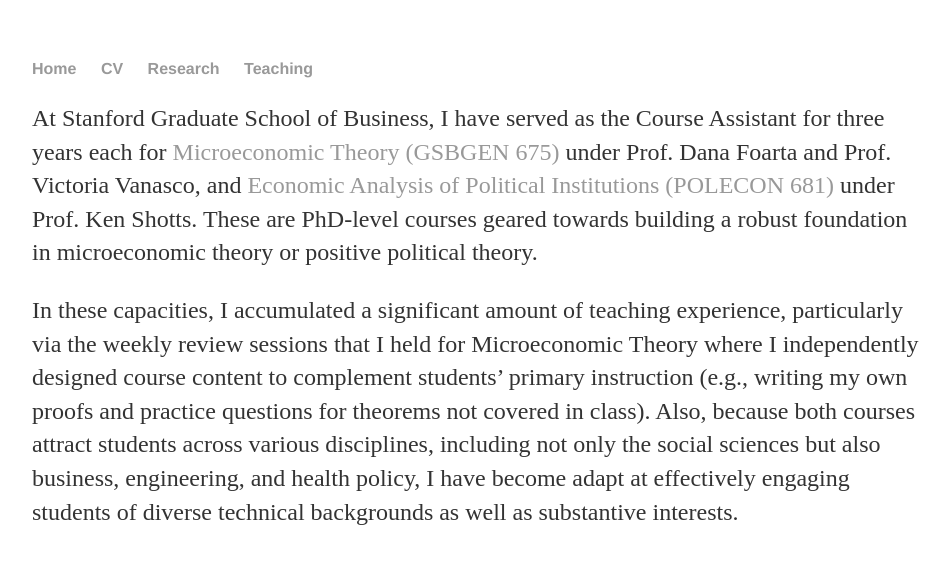
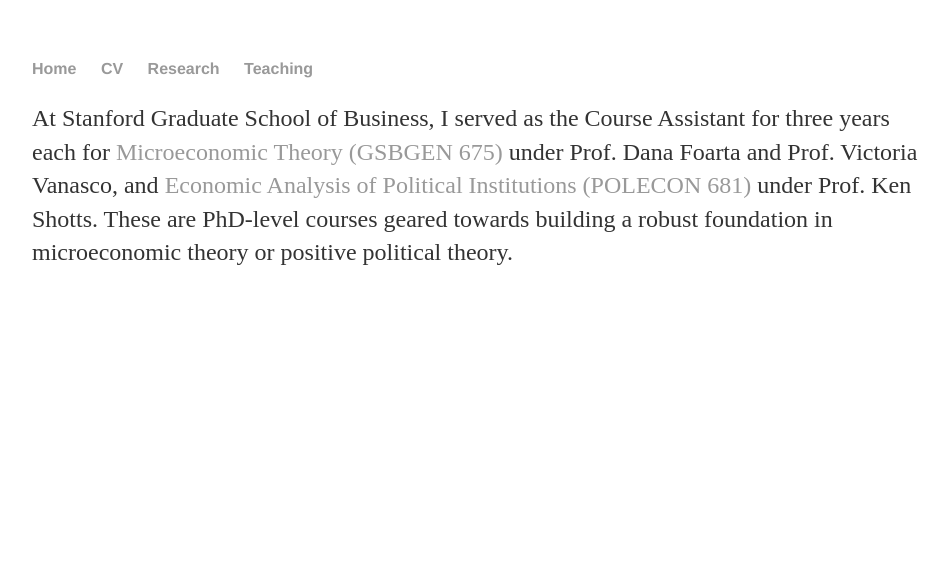
Before and after one commit to zhaoliresearch/zhaoliresearch.github.io, a Jekyll site: the page built from teaching/index.html, in a window 1280 px wide. Shown: the top 564 px of the page, without its empty margins (160-1108 px from the left). Built offline with Jekyll 4.4.1, drawn with Linux system fonts in a browser that asks for light colours.

Commit message:
Update index.html

```diff
--- a/teaching/index.html
+++ b/teaching/index.html
@@ -3,6 +3,5 @@
 title: Zhao Li, Ph.D.
 ---
 <div class="blurb">
-<p>At Stanford Graduate School of Business, I have served as the Course Assistant for three years each for <a href="https://explorecourses.stanford.edu/search?view=catalog&filter-coursestatus-Active=on&page=0&catalog=&q=GSBGEN+675%3A+Microeconomic+Theory&collapse=">Microeconomic Theory (GSBGEN 675)</a> under Prof. Dana Foarta and Prof. Victoria Vanasco, and <a href="https://explorecourses.stanford.edu/search?view=catalog&filter-coursestatus-Active=on&page=0&catalog=&academicYear=&q=polecon+681&collapse=">Economic Analysis of Political Institutions (POLECON 681)</a> under Prof. Ken Shotts. These are PhD-level courses geared towards building a robust foundation in microeconomic theory or positive political theory.</p>
-<p>In these capacities, I accumulated a significant amount of teaching experience, particularly via the weekly review sessions that I held for Microeconomic Theory where I independently designed course content to complement students’ primary instruction (e.g., writing my own proofs and practice questions for theorems not covered in class). Also, because both courses attract students across various disciplines, including not only the social sciences but also business, engineering, and health policy, I have become adapt at effectively engaging students of diverse technical backgrounds as well as substantive interests.</p>
+<p>At Stanford Graduate School of Business, I served as the Course Assistant for three years each for <a href="https://explorecourses.stanford.edu/search?view=catalog&filter-coursestatus-Active=on&page=0&catalog=&q=GSBGEN+675%3A+Microeconomic+Theory&collapse=">Microeconomic Theory (GSBGEN 675)</a> under Prof. Dana Foarta and Prof. Victoria Vanasco, and <a href="https://explorecourses.stanford.edu/search?view=catalog&filter-coursestatus-Active=on&page=0&catalog=&academicYear=&q=polecon+681&collapse=">Economic Analysis of Political Institutions (POLECON 681)</a> under Prof. Ken Shotts. These are PhD-level courses geared towards building a robust foundation in microeconomic theory or positive political theory.</p>
 </div><!-- /.blurb -->
```
